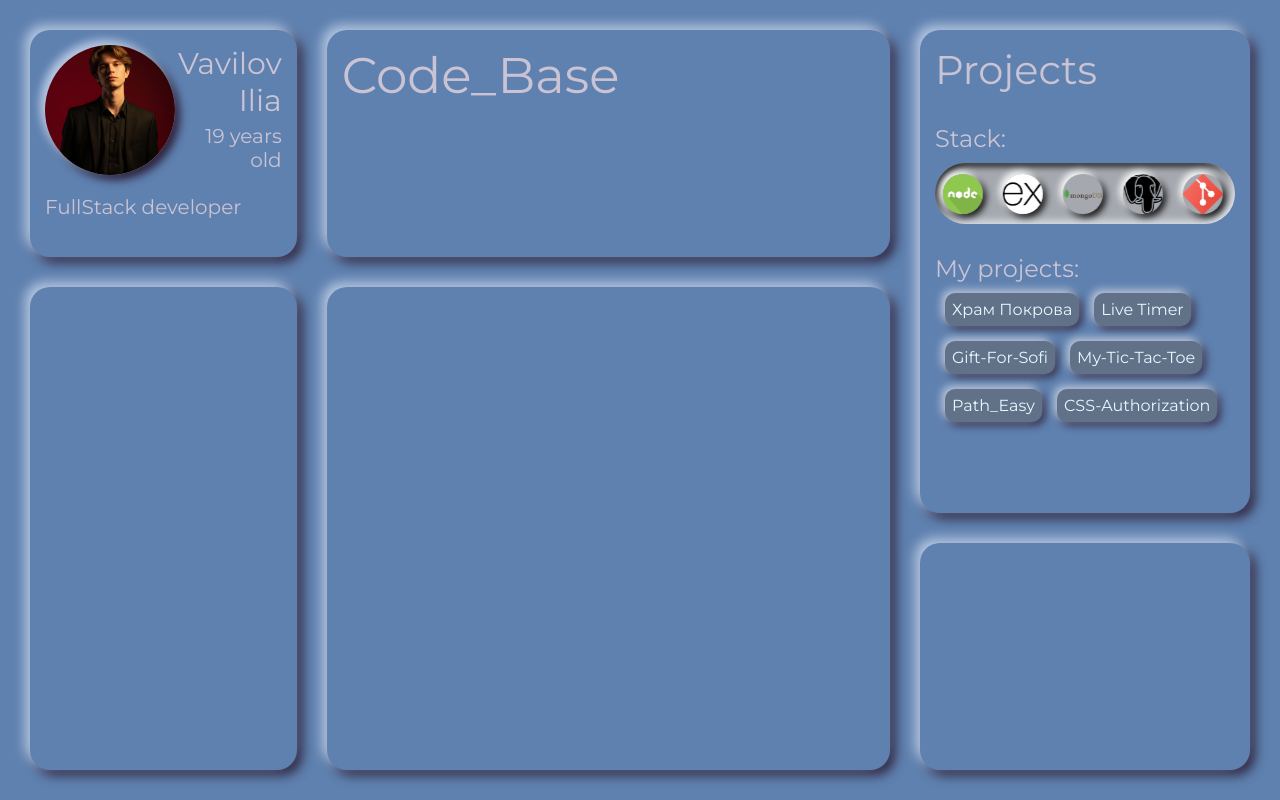
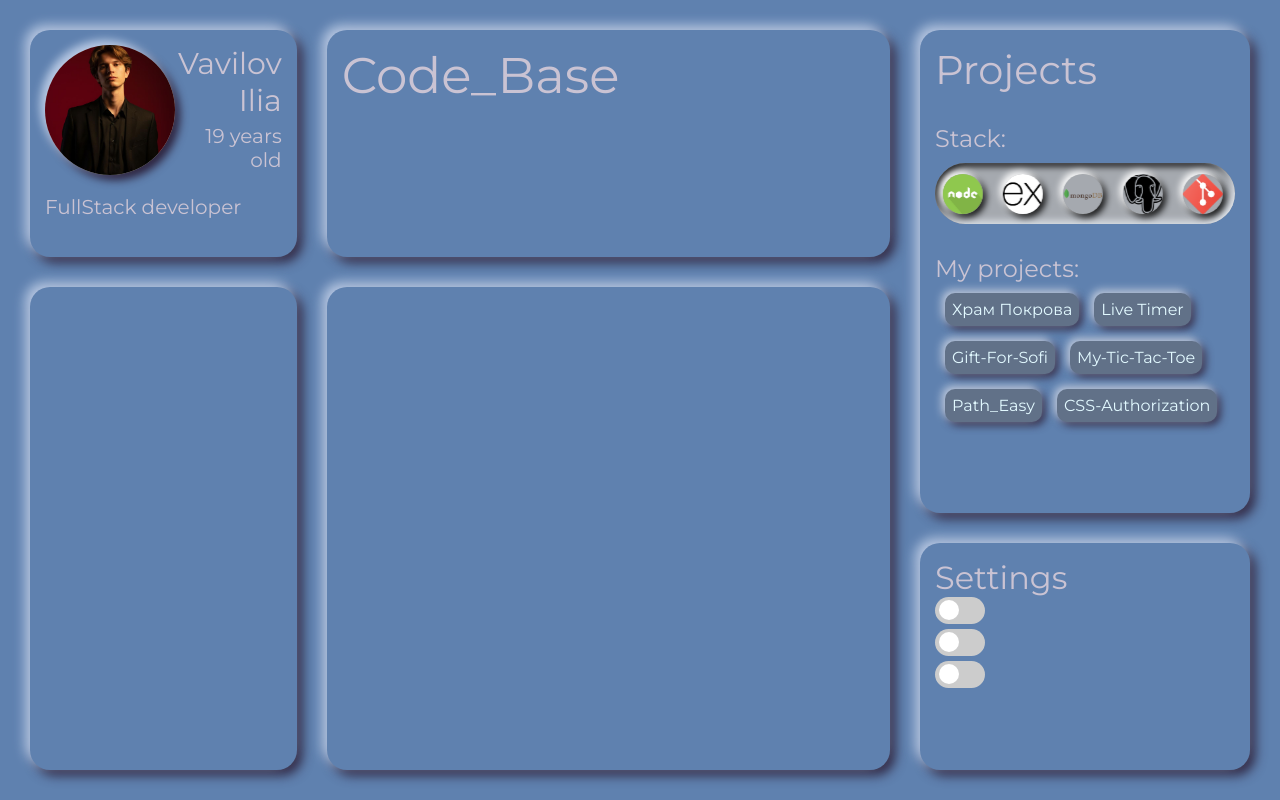
Before and after one commit to GrimProg-design/Code_Base, a React (Vite) app: page / in a window 1280 px wide. Built offline with nearby package versions, Linux system fonts and the light colour scheme; grey boxes are pictures that could not be loaded; a web font is replaced by a local one.

Commit message:
Add switch

```diff
--- a/src/components/settings/Settings.css
+++ b/src/components/settings/Settings.css
@@ -0,0 +1,76 @@
+.settings-wrapper {
+    padding: 15px;
+}
+
+.settings-wrapper p{
+    margin: 0;
+    font-size: 2em;
+}
+
+.switch-wrapper {
+    display: flex;
+    flex-direction: column;
+    gap: 5px;
+}
+
+.switch {
+  position: relative;
+  display: inline-block;
+  width: 50px;
+  height: 27px;
+}
+
+/* Скрыть флажок HTML по умолчанию */
+.switch input {
+  opacity: 0;
+  width: 0;
+  height: 0;
+}
+
+/* Ползунок */
+.slider {
+  position: absolute;
+  cursor: pointer;
+  top: 0;
+  left: 0;
+  right: 0;
+  bottom: 0;
+  background-color: #ccc;
+  -webkit-transition: .4s;
+  transition: .4s;
+}
+
+.slider:before {
+  position: absolute;
+  content: "";
+  height: 20px;
+  width: 20px;
+  left: 4px;
+  bottom: 4px;
+  background-color: white;
+  -webkit-transition: .4s;
+  transition: .4s;
+}
+
+input:checked + .slider {
+  background-color: #2196F3;
+}
+
+input:focus + .slider {
+  box-shadow: 0 0 1px #2196F3;
+}
+
+input:checked + .slider:before {
+  -webkit-transform: translateX(22px);
+  -ms-transform: translateX(22px);
+  transform: translateX(22px);
+}
+
+/* Закругленные ползунки */
+.slider.round {
+  border-radius: 34px;
+}
+
+.slider.round:before {
+  border-radius: 50%;
+}
--- a/src/components/settings/Settings.jsx
+++ b/src/components/settings/Settings.jsx
@@ -1,7 +1,16 @@
+import "./Settings.css"
+
+import Switch from "./components/Switch"
+
 export default function Settings() {
     return (
         <div className="boxes-wrapper settings-wrapper">
-
+            <p>Settings</p>
+            <div className="switch-wrapper">
+                <Switch/>
+                <Switch/>
+                <Switch/>
+            </div>
         </div>
     )
 }
--- /dev/null
+++ b/src/components/settings/components/Switch.jsx
@@ -0,0 +1,8 @@
+export default function Switch() {
+    return (
+        <label class="switch">
+            <input type="checkbox"/>
+            <span class="slider round"></span>
+        </label>
+    )
+}
```
Also changed, not shown: src/components/settings/components/DarkMode.jsx (added, +8 -0 lines), src/components/settings/components/LightMode.jsx (added, +8 -0 lines), src/components/settings/components/BaseMode.jsx (added).
